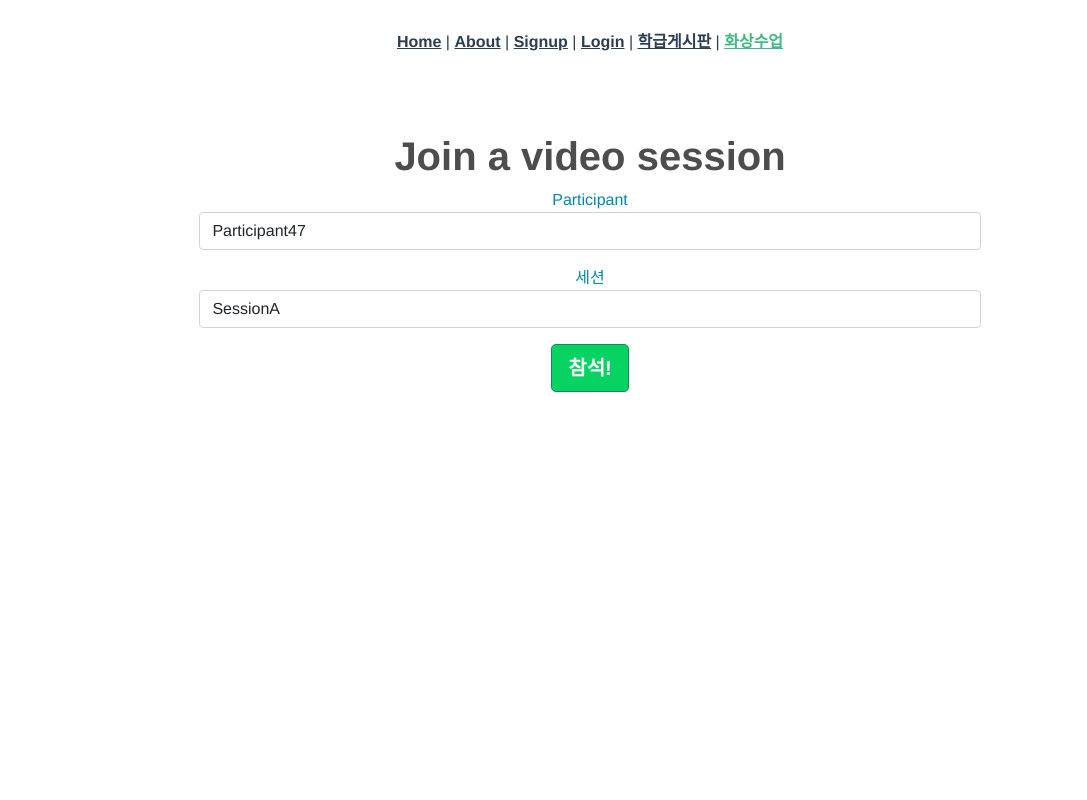
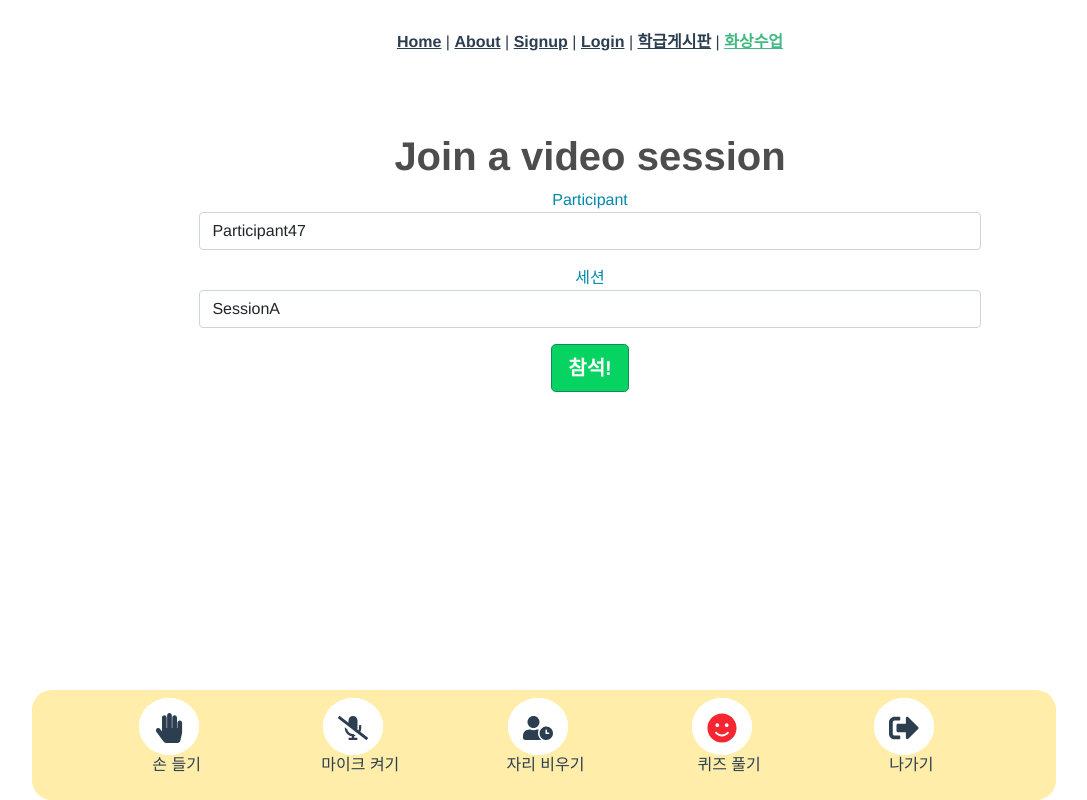
Before and after one commit to somi22/HoneySchool, a Vue app in the folder frontend/: page /videoclass in a window 1280 px wide. Shown: the whole page, without its empty margins (50-1137 px from the left). Built offline with nearby package versions, Linux system fonts and the light colour scheme.

Commit message:
Design: Installed Fontawesome

```diff
--- /dev/null
+++ b/frontend/src/libs/FontAwesomeIcon.vue
@@ -0,0 +1,40 @@
+<template>
+  <svg xmlns="http://www.w3.org/2000/svg" :class="$props.class" :viewBox="`0 0 ${width} ${height}`">
+    <path fill="currentColor" :d="svgPath"/>
+  </svg>
+</template>
+
+<script>
+import { defineComponent, computed } from 'vue'
+import { findIconDefinition } from '@fortawesome/fontawesome-svg-core'
+
+export default defineComponent({
+  name: 'FontAwesomeIcon',
+
+  props: {
+    icon: {
+      type: String,
+      required: true
+    },
+    type: {
+      type: String,
+      default: "fas",
+      required: false
+    },
+    class: String
+  },
+
+  setup (props) {
+    const definition = computed(() => findIconDefinition({
+      prefix: 'fas',
+      iconName: props.icon
+    }))
+
+    const width = computed(() => definition.value.icon[0])
+    const height = computed(() => definition.value.icon[1])
+    const svgPath = computed(() => definition.value.icon[4])
+
+    return { width, height, svgPath }
+  }
+})
+</script>
--- a/frontend/src/main.ts
+++ b/frontend/src/main.ts
@@ -4,6 +4,10 @@ import router from "./router";
 import store from "./store";
 import "bootstrap/dist/css/bootstrap.min.css";
 import "bootstrap/dist/js/bootstrap.js";
-
+import { FontAwesomeIcon } from "../src/plugins/font-awesome";
 // window.Kakao.init("cd8e8cfb48d45ac31b7c93bbe5eada61");
-createApp(App).use(store).use(router).mount("#app");
+createApp(App)
+.use(store)
+.use(router)
+.component('fa', FontAwesomeIcon)
+.mount("#app");
--- /dev/null
+++ b/frontend/src/plugins/font-awesome.ts
@@ -0,0 +1,10 @@
+import { library } from "@fortawesome/fontawesome-svg-core";
+import { fas } from "@fortawesome/free-solid-svg-icons";
+import { faInstagram, faTwitter } from "@fortawesome/free-brands-svg-icons";
+import { far } from "@fortawesome/free-regular-svg-icons"
+import { fab } from "@fortawesome/free-brands-svg-icons"
+import FontAwesomeIcon from "../libs/FontAwesomeIcon.vue";
+
+library.add(fas, far, fab, faTwitter, faInstagram);
+
+export { FontAwesomeIcon };
--- a/frontend/src/store/modules/boardStore.ts
+++ b/frontend/src/store/modules/boardStore.ts
@@ -1,9 +1,6 @@
 import axios from "axios";
 import { Module } from "vuex";
 import { RootState } from "../index";
-// import BoardArticles from "@/types/board/BoardArticles";
-import AxiosService from '@/services/axios.service';
-import AxiosResponse from '@/services/axios.service';
 import { number } from "yup";
 
 
--- a/frontend/src/views/Videoclass/Videoclass.vue
+++ b/frontend/src/views/Videoclass/Videoclass.vue
@@ -63,15 +63,24 @@
               :stream-manager="publisherCamera"
               @click="updateMainVideoStreamManager(publisherCamera)"
             />
+
             <div
               v-for="sub in subscribersCamera"
               :key="sub.stream.connection.connectionId"
+              style="width:100%"
             >
               <user-video
                 :stream-manager="sub"
                 @click="updateMainVideoStreamManager(sub)"
               />
+              <!-- raise hand icon-->
+              <img src="@/assets/videoclass/hand.png" alt="손들기" v-if="sub.raisehand" style="width:30px; height:30px" @click="handDownThisStudent(sub.stream.connection)">
+              <!-- mic icon -->
+
+              <p v-if="sub.muted" @click="changeMuteThisStudent(sub.stream.connection)">마이크 off</p>
+              <p v-else @click="changeMuteThisStudent(sub.stream.connection)">마이크 on</p>
             </div>
+
           </div>
           <div class="row panel panel-default">
             <p class="panel-heading">User Screens</p>
@@ -89,13 +98,67 @@
         </div>
       </div>
 
-      <!-- 손들기 btn -->
-      <div>
-        <button v-if="raisehand" @click="handDown()">손내리기</button>
-        <button v-else @click="raiseHand()">손들기</button>
+    <!-- 하단 nav -->
+    </div>
+      <div class="navbar">
+         <!-- 손들기 btn -->
+        <div class="nav-cont" v-if="raisehand" @click="handDown()">
+          <span class="main-btn">
+            <fa icon="hand-paper" class="fontawesome-active"></fa>
+          </span>
+          <p style="margin-bottom:0; margin-top:10px;">손 내리기</p>
+        </div>
+        <div class="nav-cont" v-else @click="raiseHand()">
+          <span class="main-btn">
+            <fa icon="hand-paper" class="fontawesome"></fa>
+          </span>
+          <p style="margin-bottom:0; margin-top:10px;">손 들기</p>
+        </div>
+        <!-- 음소거 btn -->
+        <div class="nav-cont" v-if="muted" @click="changeMuteStatus">
+        <span class="main-btn">
+          <fa icon="microphone-slash" class="fontawesome" ></fa>
+        </span>
+        <p style="margin-bottom:0; margin-top:10px;">마이크 켜기</p>
       </div>
-    </div>
+      <div class="nav-cont" v-else @click="changeMuteStatus">
+        <span class="main-btn">
+          <fa icon="microphone" class="fontawesome-active"></fa>
+        </span>
+        <p style="margin-bottom:0; margin-top:10px;">마이크 끄기</p>
+      </div>
+      <!-- 자리비움 btn -->
+      <div class="nav-cont" v-if="left">
+        <span class="main-btn">
+          <fa icon="user-clock" class="fontawesome-active"></fa>
+        </span>
+        <p style="margin-bottom:0; margin-top:10px;">자리 비우기 취소</p>
+      </div>
+      <div class="nav-cont" v-else>
+        <span class="main-btn">
+          <fa icon="user-clock" class="fontawesome"></fa>
+        </span>
+        <p style="margin-bottom:0; margin-top:10px;">자리 비우기</p>
+      </div>
+      <!-- 퀴즈 링크 btn -->
+      <div class="nav-cont">
+        <span class="main-btn">
+          <fa icon="smile" class="fontawesome-active" ></fa>
+        </span>
+        <p style="margin-bottom:0; margin-top:10px;">퀴즈 풀기</p>
+      </div>
+      <!-- 방 나가기 btn -->
+      <div class="nav-cont" @click="leaveSession">
+        <span class="main-btn">
+          <fa icon="sign-out-alt" class="fontawesome"></fa>
+        </span>
+        <p style="margin-bottom:0; margin-top:10px;">나가기</p>
+      </div>
+
   </div>
+
+
+</div>
 </template>
 
 <script>
@@ -131,6 +194,9 @@ export default {
 
       raisehand : false,
       screensharing: false,
+      muted: true,
+      left: false,
+      quize: false,
     };
   },
 
@@ -147,19 +213,13 @@ export default {
       // --- Specify the actions when events take place in the session ---
 
       // On every new Stream received...
-      // TODO: 이부분 어떻게 해결 할지????
-      // this.session.on("streamCreated", ({ stream }) => {
-      //   const subscriber = this.session.subscribe(stream);
-      //   subscriber.raisehand = false;
-      //   this.subscribers.push(subscriber);
-      //   });
-
       this.sessionCamera.on("streamCreated", ({ stream }) => {
         if (stream.typeOfVideo == "CAMERA") {
           console.log("카메라 타입");
           console.log(stream.typeOfVideo);
           const subscriberCamera = this.sessionCamera.subscribe(stream);
           subscriberCamera.raisehand = false;
+          subscriberCamera.muted = true;
           this.subscribersCamera.push(subscriberCamera);
         }
       });
@@ -187,6 +247,7 @@ export default {
         console.warn(exception);
       });
 
+      // 손들기 시그널
       this.sessionCamera.on('signal:handstatus', (event)=>{
 				this.subscribersCamera.forEach((sub)=>{
 					if(event.from.connectionId === sub.stream.connection.connectionId) {
@@ -194,6 +255,25 @@ export default {
 					}
 				})
 			});
+      // 선생님이 학생 손 내리기 시그널
+      this.sessionCamera.on('signal:handStudent', () => {
+        this.handDown();
+      });
+
+      // mute 시그널
+      this.sessionCamera.on('signal:muteStatus', (event) => {
+        this.subscribersCamera.forEach((sub) => {
+          if(event.from.connectionId === sub.stream.connection.connectionId) {
+            console.log('here!', event.data)
+            sub.muted = event.data==='true'?true:false;
+          }
+        })
+      });
+      // muteStudent
+      this.sessionCamera.on('signal:muteStudent', () => {
+        this.changeMuteStatus();
+      });
+
 
       // --- Connect to the session with a valid user token ---
 
@@ -201,14 +281,14 @@ export default {
       // 'token' parameter should be retrieved and returned by your own backend
       this.getToken(this.mySessionId).then((token) => {
         this.sessionCamera
-          .connect(token, { clientData: this.myUserName })
+          .connect(token, { clientData: this.myUserName,})
           .then(() => {
             // --- Get your own camera stream with the desired properties ---
 
             let publisher = this.OVCamera.initPublisher(undefined, {
               audioSource: undefined, // The source of audio. If undefined default microphone
               videoSource: undefined, // The source of video. If undefined default webcam
-              publishAudio: true, // Whether you want to start publishing with your audio unmuted or not
+              publishAudio: false, // Whether you want to start publishing with your audio unmuted or not
               publishVideo: true, // Whether you want to start publishing with your video enabled or not
               resolution: "640x480", // The resolution of your video
               frameRate: 30, // The frame rate of your video
@@ -408,30 +488,10 @@ export default {
         to : [],
         type: 'handstatus'
       })
-      // this.publisherCamera.stream.applyFilter("FaceOverlayFilter")
-      //   .then(filter => {
-      //     filter.execMethod(
-      //         "setOverlayedImage",
-      //         {
-      //             "uri":"https://cdn.pixabay.com/photo/2013/07/12/14/14/derby-148046_960_720.png",
-      //             "offsetXPercent":"-0.2F",
-      //             "offsetYPercent":"-0.8F",
-      //             "widthPercent":"1.3F",
-      //             "heightPercent":"1.0F"
-      //         });
-      // });
-
       this.publisherCamera.stream.applyFilter("GStreamerFilter", { command: "videobox fill=red top=-10 bottom=-10 left=-10 right=-10" })
-          //"gdkpixbufoverlay location=/images/hand.png offset-x=10 offset-y=10 overlay-height=200 overlay-width=200 "
-          .then(() => {
-              console.log("손들기!!");
-          })
-          .catch(error => {
-              console.error(error);
-          });
-
     },
-    handDown(sub) {
+    // 본인 손 내리기
+    handDown() {
       this.raisehand = !this.raisehand
       this.sessionCamera.signal({
         data: `${this.raisehand}`,
@@ -447,6 +507,33 @@ export default {
             console.error(error);
         });
 
+    },
+    // 선생님이 학생 손 내리기
+    handDownThisStudent(student) {
+      this.sessionCamera.signal({
+        data: "선생님이 확인했어요. 손 내립니다.",
+        to:[student],
+        type: 'handStudent'
+      })
+    },
+    // 본인 mute 조절
+    changeMuteStatus() {
+      this.publisherCamera.publishAudio(this.muted); // true to unmute the audio track, false to mute it
+      this.muted = !this.muted;
+      this.sessionCamera.signal({
+        data: `${this.muted}`,
+        to:[],
+        type: 'muteStatus'
+      })
+    },
+
+    // 선생님이 학생 mute 조절
+    changeMuteThisStudent(student) {
+      this.sessionCamera.signal({
+        data: "mic 조정합니다.",
+        to:[student],
+        type: 'muteStudent'
+      })
     }
 
   },
@@ -454,4 +541,38 @@ export default {
 </script>
 
 <style scoped>
+.navbar {
+  justify-content: space-evenly;
+  background-color: #FFEDA9;
+  overflow: hidden;
+  position: fixed;
+  bottom: 0;
+  width: 80%;
+  height: 110px;
+  border-radius: 20px;
+  padding: 0;
+}
+.nav-cont{
+  float: left;
+  display: block;
+  text-align: center;
+}
+.main-btn {
+  cursor:pointer;
+  border: 5px solid #ffff;
+  background: #ffff;
+  border-radius: 100%;
+  padding: 15px 10px;
+  margin-right: 15px;
+}
+.fontawesome {
+  width: 30px;
+  height: 30px;
+}
+.fontawesome-active {
+  width: 30px;
+  height: 30px;
+  color: #F52532;
+}
+
 </style>
```
Also changed, not shown: frontend/package.json (+7 -1 lines), frontend/src/services/ArticleService.ts (deleted, +0 -7 lines), frontend/src/services/axios.service.ts (deleted, +0 -10 lines), frontend/src/views/Videoclass/UserVideo.vue (+2 -51 lines), frontend/src/assets/videoclass/clock.png (added), 1 other file (tests, documents, lock files or other folders).
